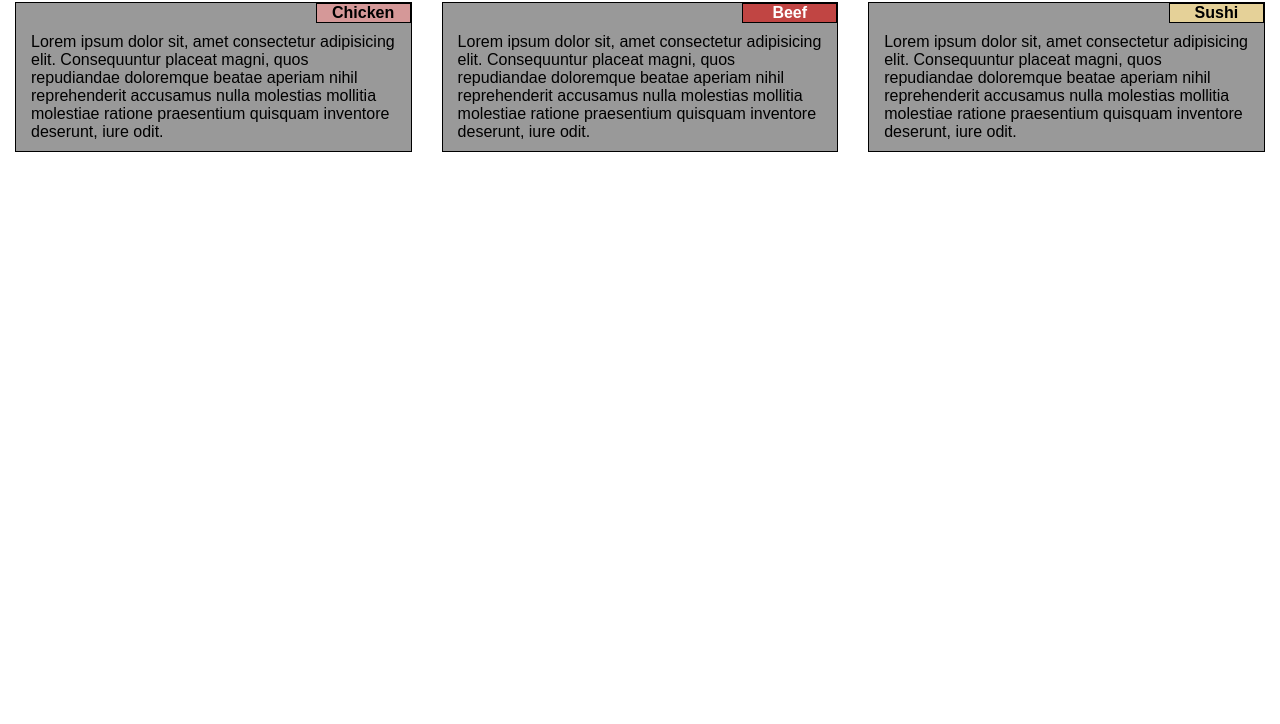
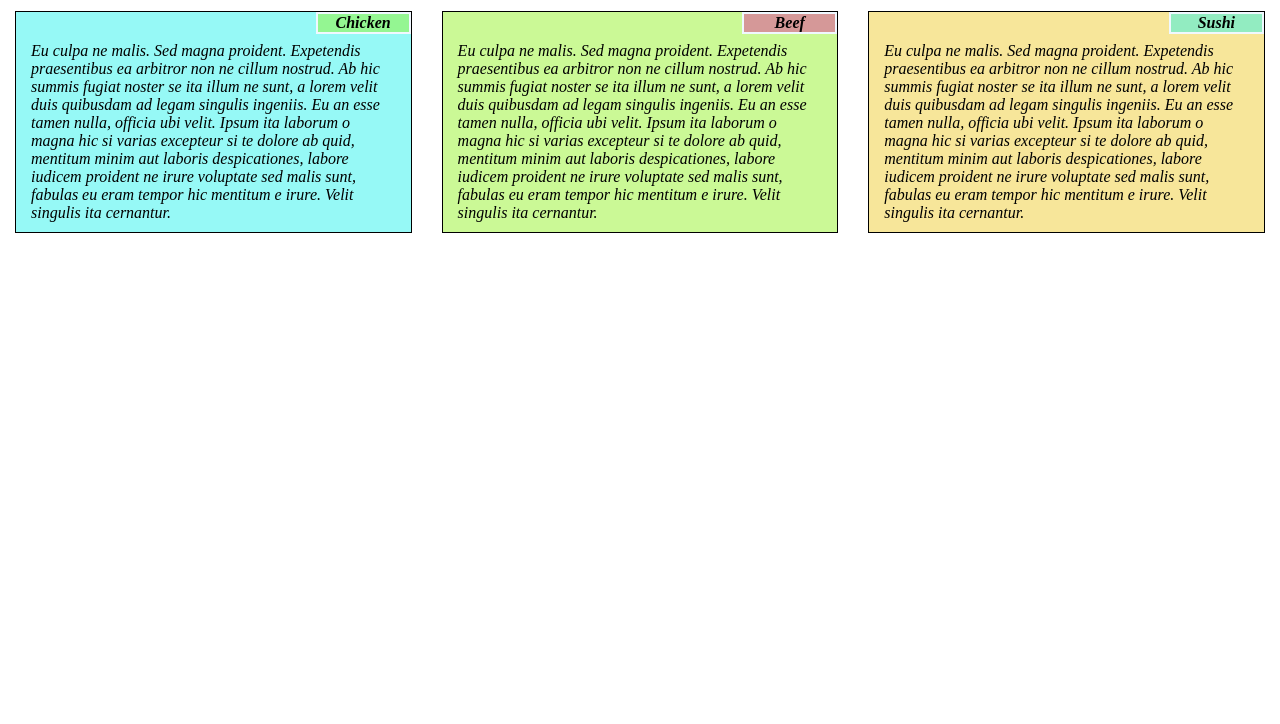
Before and after one commit to Mobolajidev/module-2-assessment, a plain HTML site: page index.html in a window 1280 px wide. Shown: the part 76-800 px from the top of the page. Drawn offline with Linux system fonts and the light colour scheme.

Commit message:
Updates and bug fixes Please enter the commit message for your changes. Lines starting

```diff
--- a/CSS/style.css
+++ b/CSS/style.css
@@ -5,60 +5,81 @@
 }
 
 body{
-    font-family: Arial, Helvetica, sans-serif;
+  font-family:  monaco cursive monospace;
+   font-style: italic;
+
 }
-.wrapper{
+
+.container{
     width: 100vw;
     overflow-x: hidden;
 }
+
 .header{
-   text-align: center;
-   margin-top: 30px;
+    text-align: center;
+    margin-top: 40px;
+    color: slateblue;
+    animation: menu 0.2s;
+    position: relative;
 }
+
+@keyframes menu {
+    from{transform: rotate(0deg)}
+    to{transform: rotate(360deg)}
+}
+
 div section{
     margin: 20px 15px 0px 15px;
+}
 
-}
-.sect{
-    border: 1px solid black;
+.section{
+    border: 2px aliceblue solid;
     width: 95px;
     text-align: center;
+}
 
-}
-.chicken > .sect{
-    background-color: #D59898;
+.chicken > .section{
+     background-color: rgb( 144, 242, 33, 0.471 );
     color: black;
     font-weight: bold;
     float: right;
 }
-.beef > .sect{
-    background-color: #C14543;
-    color: white;
-    font-weight: bold;
-    float: right;
-}
-.sushi > .sect{
-    background-color: #E5D198;
+
+.beef > .section{
+     background-color: #D59898;
     color: black;
     font-weight: bold;
     float: right;
 }
+
+.sushi > .section{
+     background-color: rgb( 33, 242, 235, 0.471 );
+    color: black;
+    font-weight: bold;
+    float: right;
+}
+
 .chicken{
-    background-color: #999999;
+    background-color: rgb( 33, 242, 235, 0.471 );
     border: 1px solid black;
 }
 .beef{
-    background-color: #999999;
+    background-color: rgb( 144, 242, 33, 0.471 );
     border: 1px solid black;
 }
 .sushi{
-    background-color: #999999;
+    background-color: rgba( 238, 204, 52, 0.496 );
     border: 1px solid black;
 
 }
+
+
 section p{
     padding: 30px 15px 10px 15px;
     text-align: left;
+    font-family: monaco cursive monospace;
+    font-weight: 100;
+
 }
 
 /* desktop*/
--- a/index.html
+++ b/index.html
@@ -1,43 +1,76 @@
+<!DOCTYPE html>
+<html lang="en">
+<head>
+    <meta charset="utf-8">
+    <meta name="viewport" content="width=device-width, initial scale=1.0 shrink-to-fit=no">
 
-<!DOCTYPE html>
-<html>
-    <head>
+    <title>Assignment Solution to Module 2</title>
 
-        <meta charset="utf-8">
-        <meta name="viewport" content="width=device-width, initial-scale=1, shrink-to-fit=no">
+    <link rel="stylesheet" type="text/css" href="css/style.css">
+
+    </head>
+
+ <body>
+    <div class="container">
+
+            <div class="header">
+
+                <h2>Our Menu</h2>
+
+            </div>
+        <div class="row">
+                <div class="col-md-6 col-lg-4 col-sm-4">
+                    <section class="chicken">
+                        <div class="section">Chicken</div>
+
+                        <p>Eu culpa ne malis. Sed magna proident. Expetendis praesentibus ea arbitror non
+                            ne cillum nostrud. Ab hic summis fugiat noster se ita illum ne sunt, a lorem
+                            velit duis quibusdam ad legam singulis ingeniis. Eu an esse tamen nulla, officia
+                            ubi velit. Ipsum ita laborum o magna hic si varias excepteur si te dolore ab
+                            quid, mentitum minim aut laboris despicationes, labore iudicem proident ne irure
+                            voluptate sed malis sunt, fabulas eu eram tempor hic mentitum e irure. Velit
+                            singulis ita cernantur.</p>
 
 
-        <link rel="stylesheet" type="text/css" href="CSS/style.css">
-        <title>Assignment Solution for Module 2</title>
+                    </section>
 
-    </head>
-    <body>
-        <div class="wrapper">
-            <div class="header">
-                <h2>Our Menu</h2>
-            </div>
+                    </div>
 
-            <div class="row">
-                <div class="col-lg-4 col-md-6 ">
-                    <section class="chicken">
-                        <div class="sect">Chicken</div>
-                        <p>Lorem ipsum dolor sit, amet consectetur adipisicing elit. Consequuntur placeat magni, quos repudiandae doloremque beatae aperiam nihil reprehenderit accusamus nulla molestias mollitia molestiae ratione praesentium quisquam inventore deserunt, iure odit.</p>
+            <div class="col-md-6 col-lg-4 col-sm-4">
+                    <section class="beef">
+                    <div class="section">Beef</div>
+
+                        <p>Eu culpa ne malis. Sed magna proident. Expetendis praesentibus ea arbitror non
+                            ne cillum nostrud. Ab hic summis fugiat noster se ita illum ne sunt, a lorem
+                            velit duis quibusdam ad legam singulis ingeniis. Eu an esse tamen nulla, officia
+                            ubi velit. Ipsum ita laborum o magna hic si varias excepteur si te dolore ab
+                            quid, mentitum minim aut laboris despicationes, labore iudicem proident ne irure
+                            voluptate sed malis sunt, fabulas eu eram tempor hic mentitum e irure. Velit
+                            singulis ita cernantur.</p>
+
+
                     </section>
-                </div>
-                <div class="col-lg-4 col-md-6">
-                    <section class="beef">
-                        <div class="sect">Beef</div>
-                        <p>Lorem ipsum dolor sit, amet consectetur adipisicing elit. Consequuntur placeat magni, quos repudiandae doloremque beatae aperiam nihil reprehenderit accusamus nulla molestias mollitia molestiae ratione praesentium quisquam inventore deserunt, iure odit.</p>
+
+                    </div>
+
+
+            <div class="col-md-12 col-lg-4 col-sm-4">
+                    <section class="sushi">
+                    <div class="section">Sushi</div>
+
+                        <p>Eu culpa ne malis. Sed magna proident. Expetendis praesentibus ea arbitror non
+                            ne cillum nostrud. Ab hic summis fugiat noster se ita illum ne sunt, a lorem
+                            velit duis quibusdam ad legam singulis ingeniis. Eu an esse tamen nulla, officia
+                            ubi velit. Ipsum ita laborum o magna hic si varias excepteur si te dolore ab
+                            quid, mentitum minim aut laboris despicationes, labore iudicem proident ne irure
+                            voluptate sed malis sunt, fabulas eu eram tempor hic mentitum e irure. Velit
+                            singulis ita cernantur.</p>
+
+
                     </section>
-                </div>
-                <div class="col-lg-4 col-md-12">
-                    <section class="sushi">
-                        <div class="sect">Sushi</div>
-                        <p>Lorem ipsum dolor sit, amet consectetur adipisicing elit. Consequuntur placeat magni, quos repudiandae doloremque beatae aperiam nihil reprehenderit accusamus nulla molestias mollitia molestiae ratione praesentium quisquam inventore deserunt, iure odit.</p>
-                    </section>
-                </div>
+
+                    </div>
             </div>
         </div>
-
     </body>
 </html>
```
